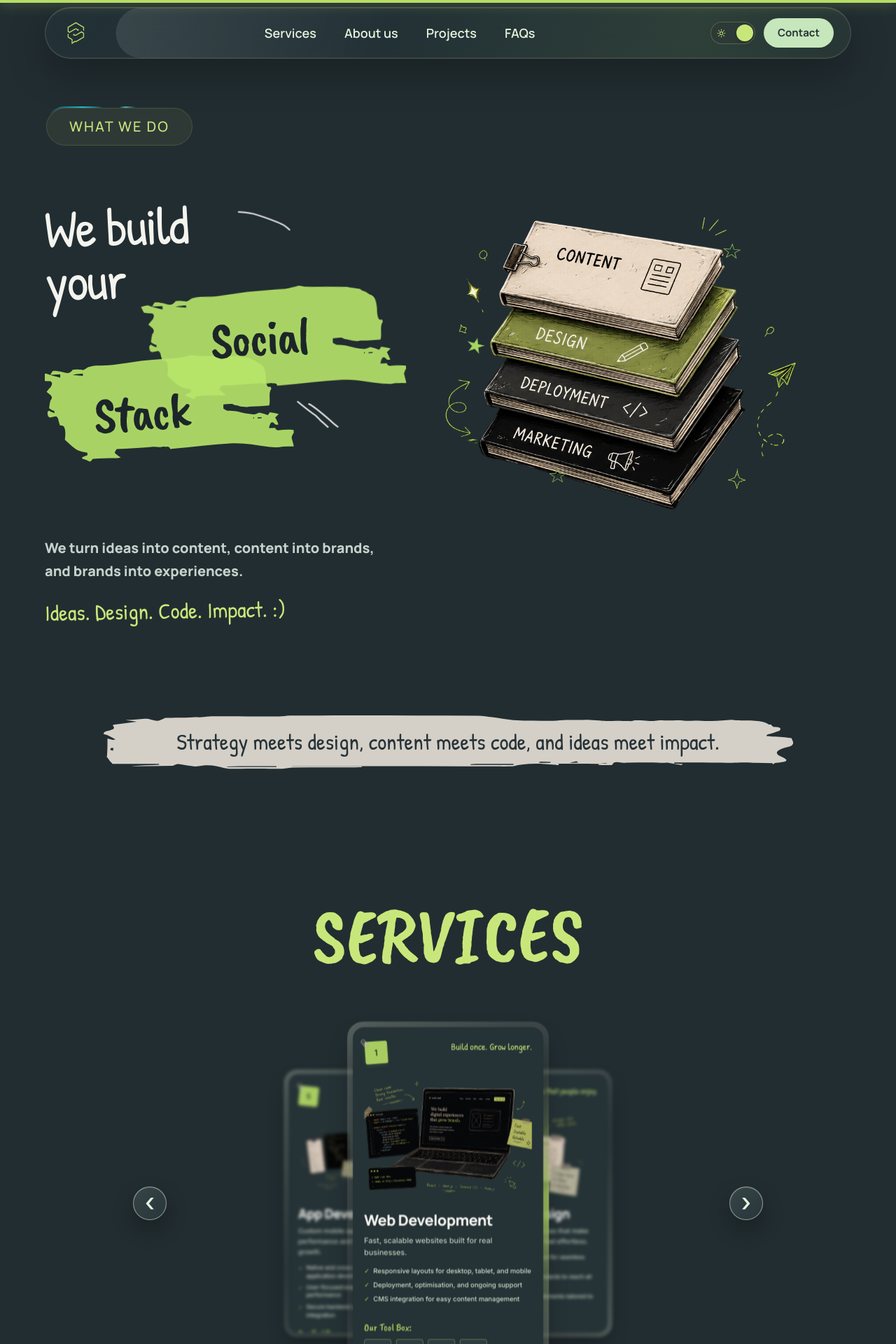
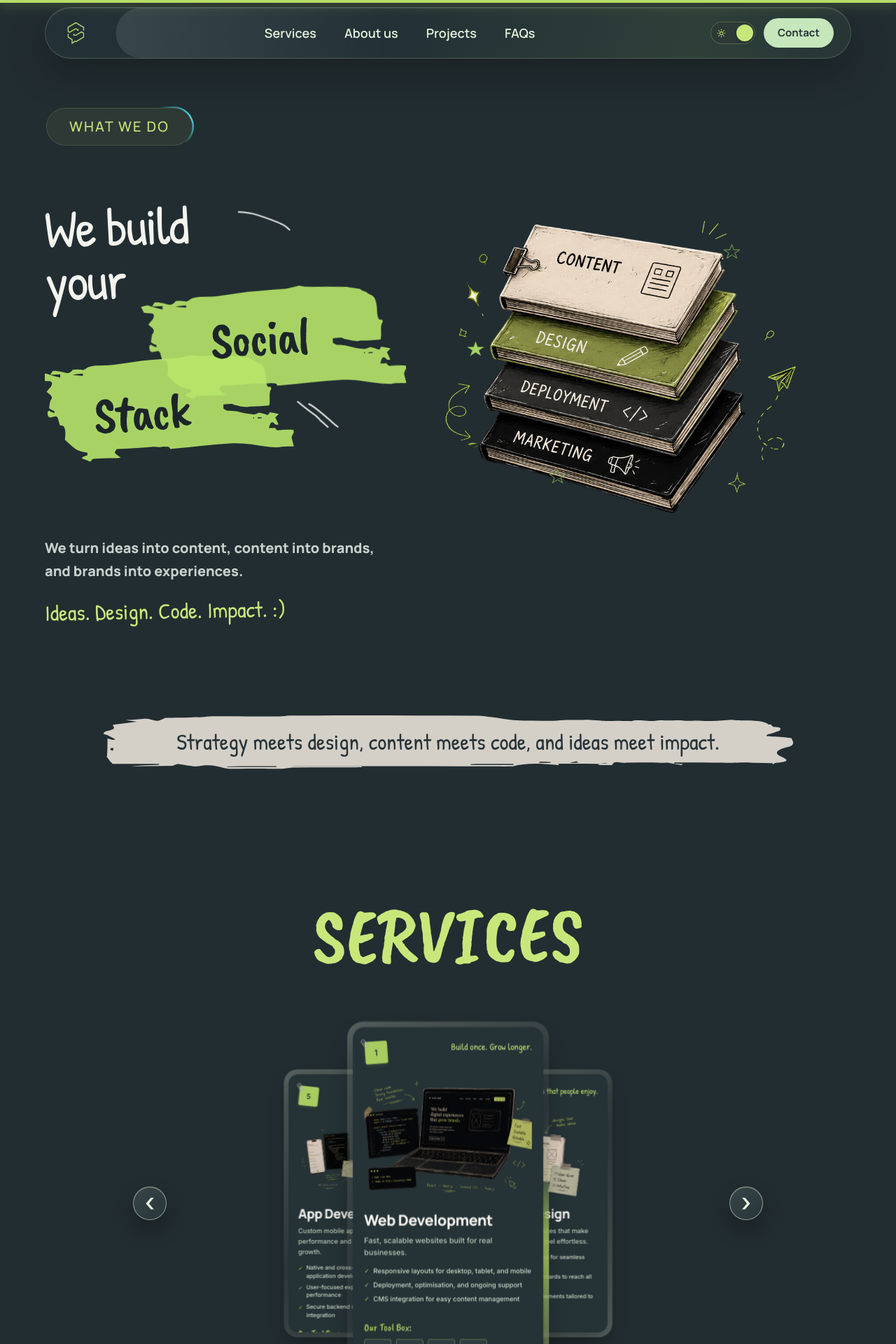
Before and after one commit to rayyanahmed25i3127/socialstack.devs, a React (Vite) app in the folder frontend/: page /services in a window 1280 px wide. Shown: the top 1920 px of the page at 70% size. Built offline with nearby package versions, Linux system fonts and the light colour scheme.

Commit message:
Optimize services page animations

```diff
--- a/frontend/src/app/pages/ServicesPage.tsx
+++ b/frontend/src/app/pages/ServicesPage.tsx
@@ -1,4 +1,4 @@
-import React, { useCallback, useEffect, useState, type CSSProperties } from "react";
+import React, { memo, useCallback, useEffect, useMemo, useState, type CSSProperties } from "react";
 import { motion } from "motion/react";
 
 import { Header } from "./Header";
@@ -128,6 +128,31 @@ const revealUp = {
   show: { opacity: 1, y: 0, filter: "blur(0px)", transition: revealTransition },
 };
 
+function useLowMotionMode() {
+  const [lowMotion, setLowMotion] = useState(false);
+
+  useEffect(() => {
+    const reducedMotion = window.matchMedia("(prefers-reduced-motion: reduce)");
+    const coarsePointer = window.matchMedia("(pointer: coarse)");
+    const lowCoreCount = typeof navigator.hardwareConcurrency === "number" && navigator.hardwareConcurrency <= 4;
+
+    const update = () => {
+      setLowMotion(reducedMotion.matches || coarsePointer.matches || lowCoreCount);
+    };
+
+    update();
+    reducedMotion.addEventListener?.("change", update);
+    coarsePointer.addEventListener?.("change", update);
+
+    return () => {
+      reducedMotion.removeEventListener?.("change", update);
+      coarsePointer.removeEventListener?.("change", update);
+    };
+  }, []);
+
+  return lowMotion;
+}
+
 function ServiceCardHoverStyles() {
   return (
     <style>
@@ -181,6 +206,22 @@ function ServiceCardHoverStyles() {
         .slice:active {
           scale: 0.98;
           filter: brightness(0.9);
+        }
+
+        @media (pointer: coarse), (prefers-reduced-motion: reduce) {
+          .services-page-shell * {
+            transition-duration: 220ms !important;
+            animation-duration: 0.001ms !important;
+            animation-iteration-count: 1 !important;
+          }
+          .services-glass-heavy {
+            backdrop-filter: blur(10px) saturate(135%) !important;
+            -webkit-backdrop-filter: blur(10px) saturate(135%) !important;
+          }
+          .services-card-shell {
+            backdrop-filter: blur(10px) !important;
+            -webkit-backdrop-filter: blur(10px) !important;
+          }
         }
       `}
     </style>
@@ -437,17 +478,19 @@ const CARD_VISUALS: Record<number, CardVisual> = {
 
 // ─── Illustration renderer (shared by collapsed + expanded states) ────────
 
-function IllustrationBox({
+const IllustrationBox = memo(function IllustrationBox({
   crop,
   src,
   alt,
   rounded = false,
+  priority = false,
   children,
 }: {
   crop: IllustrationCrop;
   src: string;
   alt: string;
   rounded?: boolean;
+  priority?: boolean;
   children?: React.ReactNode;
 }) {
   return (
@@ -466,6 +509,8 @@ function IllustrationBox({
           <img
             alt={alt}
             src={src}
+            loading={priority ? "eager" : "lazy"}
+            decoding="async"
             className="absolute max-w-none"
             style={{
               left: `${crop.inner.left}%`,
@@ -475,15 +520,15 @@ function IllustrationBox({
             }}
           />
         ) : (
-          <img alt={alt} src={src} className="absolute inset-0 w-full h-full object-cover" />
+          <img alt={alt} src={src} loading={priority ? "eager" : "lazy"} decoding="async" className="absolute inset-0 w-full h-full object-cover" />
         )}
       </div>
       {children}
     </div>
   );
-}
+});
 
-function ArrowOverlay({ arrow, color }: { arrow: ArrowDoodle; color: string }) {
+const ArrowOverlay = memo(function ArrowOverlay({ arrow, color }: { arrow: ArrowDoodle; color: string }) {
   return (
     <svg
       className="absolute pointer-events-none hidden lg:block"
@@ -495,26 +540,26 @@ function ArrowOverlay({ arrow, color }: { arrow: ArrowDoodle; color: string }) {
       <path d={arrow.path} stroke={color} strokeOpacity="0.8" strokeWidth="1.6" strokeLinecap="round" />
     </svg>
   );
-}
+});
 
-function FloatingStar({ style, delay = 0, filled = false, tk }: { style: React.CSSProperties; delay?: number; filled?: boolean; tk: Tokens }) {
+const FloatingStar = memo(function FloatingStar({ style, delay = 0, filled = false, tk, lowMotion = false }: { style: React.CSSProperties; delay?: number; filled?: boolean; tk: Tokens; lowMotion?: boolean }) {
   return (
     <motion.div
       className="absolute hidden sm:block"
       style={{ width: 27, height: 22, ...style }}
-      animate={{ y: [-5, 5, -5], rotate: [0, 15, 0, -15, 0] }}
-      transition={{ y: { duration: 3.5, repeat: Infinity, ease: "easeInOut", delay }, rotate: { duration: 5, repeat: Infinity, ease: "easeInOut", delay } }}
+      animate={lowMotion ? { y: 0, rotate: 0 } : { y: [-5, 5, -5], rotate: [0, 15, 0, -15, 0] }}
+      transition={lowMotion ? { duration: 0 } : { y: { duration: 3.5, repeat: Infinity, ease: "easeInOut", delay }, rotate: { duration: 5, repeat: Infinity, ease: "easeInOut", delay } }}
     >
       <svg className="block size-full" fill="none" viewBox="0 0 26.5 22.4017">
         <path d={svgPathsDark.p13e16b80} fill={filled ? tk.underline : "none"} stroke={tk.starStroke} />
       </svg>
     </motion.div>
   );
-}
+});
 
 // ─── Small shared pieces ────────────────────────────────────────────────────
 
-function NumberBadge({ number, rotation, tk }: { number: string; rotation: number; tk: Tokens }) {
+const NumberBadge = memo(function NumberBadge({ number, rotation, tk }: { number: string; rotation: number; tk: Tokens }) {
   return (
     <div className="flex items-center justify-center shrink-0 size-[44px] sm:size-[52px]">
       <div style={{ transform: `rotate(${rotation}deg)` }} className="relative">
@@ -536,15 +581,15 @@ function NumberBadge({ number, rotation, tk }: { number: string; rotation: numbe
       </div>
     </div>
   );
-}
+});
 
-function ToolPill({ img, alt, tk }: { img: string; alt: string; tk: Tokens }) {
+const ToolPill = memo(function ToolPill({ img, alt, tk }: { img: string; alt: string; tk: Tokens }) {
   return (
     <div className="relative rounded-[6px] shrink-0 size-[52px] sm:size-[58px] overflow-hidden bg-white/5" style={{ border: `1px solid ${tk.toolBorder}`, transition: TRANSITION_CSS }}>
-      <img alt={alt} className="absolute inset-0 w-full h-full object-contain p-2" src={img} />
+      <img alt={alt} loading="lazy" decoding="async" className="absolute inset-0 w-full h-full object-contain p-2" src={img} />
     </div>
   );
-}
+});
 
 // ─── 1. ServicesHero ────────────────────────────────────────────────────────
 // The headline block below is laid out as one fixed-aspect coordinate frame
@@ -552,7 +597,7 @@ function ToolPill({ img, alt, tk }: { img: string; alt: string; tk: Tokens }) {
 // by percentage, exactly as authored in Figma. This is why it now scales
 // correctly instead of the highlight shapes clipping the text.
 
-function ServicesHero({ isDark, tk }: { isDark: boolean; tk: Tokens }) {
+const ServicesHero = memo(function ServicesHero({ isDark, tk, lowMotion }: { isDark: boolean; tk: Tokens; lowMotion: boolean }) {
   const svgPaths = isDark ? svgPathsDark : svgPathsLight;
   const stackImg = isDark ? imgStackDark : imgStackLight;
   const badgeSpinPrimary = isDark ? "rgba(34,211,238,0.95)" : "rgba(39,51,56,0.95)";
@@ -579,8 +624,8 @@ function ServicesHero({ isDark, tk }: { isDark: boolean; tk: Tokens }) {
                 background:
                   `conic-gradient(from 0deg, transparent 0deg, transparent 64deg, ${badgeSpinPrimary} 82deg, transparent 104deg, transparent 360deg)`,
               }}
-              animate={{ rotate: 360 }}
-              transition={{ duration: 3.8, repeat: Infinity, ease: "linear" }}
+              animate={lowMotion ? { rotate: 0 } : { rotate: 360 }}
+              transition={lowMotion ? { duration: 0 } : { duration: 3.8, repeat: Infinity, ease: "linear" }}
             />
             <motion.span
               className="absolute inset-[-80%] rounded-full opacity-75"
@@ -588,8 +633,8 @@ function ServicesHero({ isDark, tk }: { isDark: boolean; tk: Tokens }) {
                 background:
                   `conic-gradient(from 180deg, transparent 0deg, transparent 64deg, ${badgeSpinSecondary} 82deg, transparent 104deg, transparent 360deg)`,
               }}
-              animate={{ rotate: 360 }}
-              transition={{ duration: 4.6, repeat: Infinity, ease: "linear" }}
+              animate={lowMotion ? { rotate: 180 } : { rotate: 360 }}
+              transition={lowMotion ? { duration: 0 } : { duration: 4.6, repeat: Infinity, ease: "linear" }}
             />
             <span
               className="relative z-10 inline-flex rounded-full px-8 py-3 border border-[rgba(196,240,107,0.15)] transition-all duration-300"
@@ -719,21 +764,21 @@ function ServicesHero({ isDark, tk }: { isDark: boolean; tk: Tokens }) {
       {/* Right: stack image */}
       <motion.div
         className="relative shrink-0 w-full max-w-[480px] lg:max-w-none lg:w-[46%] rounded-[32px] lg:rounded-[60px] overflow-hidden aspect-[4/3] lg:aspect-[8/7]"
-        animate={{ y: [0, -14, 0] }}
-        transition={{ duration: 5, repeat: Infinity, ease: "easeInOut" }}
+        animate={lowMotion ? { y: 0 } : { y: [0, -14, 0] }}
+        transition={lowMotion ? { duration: 0 } : { duration: 5, repeat: Infinity, ease: "easeInOut" }}
       >
-        <img alt="SocialStack portfolio stack" className="absolute inset-0 w-full h-full object-contain pointer-events-none" src={stackImg} />
-        <FloatingStar style={{ left: "8%", top: "42%" }} delay={0} filled tk={tk} />
-        <FloatingStar style={{ left: "30%", bottom: "14%" }} delay={1.2} tk={tk} />
-        <FloatingStar style={{ right: "18%", top: "12%" }} delay={0.6} tk={tk} />
+        <img alt="SocialStack portfolio stack" loading="eager" decoding="async" className="absolute inset-0 w-full h-full object-contain pointer-events-none" src={stackImg} />
+        <FloatingStar style={{ left: "8%", top: "42%" }} delay={0} filled tk={tk} lowMotion={lowMotion} />
+        <FloatingStar style={{ left: "30%", bottom: "14%" }} delay={1.2} tk={tk} lowMotion={lowMotion} />
+        <FloatingStar style={{ right: "18%", top: "12%" }} delay={0.6} tk={tk} lowMotion={lowMotion} />
       </motion.div>
     </motion.section>
   );
-}
+});
 
 // ─── 2. TaglineBanner ───────────────────────────────────────────────────────
 
-function TaglineBanner({ isDark, tk }: { isDark: boolean; tk: Tokens }) {
+const TaglineBanner = memo(function TaglineBanner({ isDark, tk }: { isDark: boolean; tk: Tokens }) {
   const svgPaths = isDark ? svgPathsDark : svgPathsLight;
   return (
     <motion.div
@@ -758,7 +803,7 @@ function TaglineBanner({ isDark, tk }: { isDark: boolean; tk: Tokens }) {
       </div>
     </motion.div>
   );
-}
+});
 
 // ─── 3. ServiceCard ─────────────────────────────────────────────────────────
 // Note: there is intentionally NO caption text, sticky note, or badge overlaid
@@ -767,20 +812,22 @@ function TaglineBanner({ isDark, tk }: { isDark: boolean; tk: Tokens }) {
 // adding our own text on top just duplicates/collides with it. Getting the
 // crop right (via IllustrationBox) is what makes the real artwork show correctly.
 
-function ServiceCard({
+const ServiceCard = memo(function ServiceCard({
   service,
   isDark,
   tk,
   active = false,
+  lowMotion = false,
 }: {
   service: ServiceItem;
   isDark: boolean;
   tk: Tokens;
   active?: boolean;
+  lowMotion?: boolean;
 }) {
   const thumb = isDark ? service.thumbDark : service.thumbLight;
   const visuals = CARD_VISUALS[service.id];
-  const cardStyle = {
+  const cardStyle = useMemo(() => ({
     backgroundColor: isDark ? tk.cardBg : "#eef3e2",
     transition: TRANSITION_CSS,
     boxShadow: active
@@ -790,18 +837,18 @@ function ServiceCard({
       : isDark
         ? "0 18px 46px rgba(0,0,0,0.28)"
         : "0 18px 46px rgba(63,79,74,0.16)",
-  } as CSSProperties;
+  } as CSSProperties), [active, isDark, tk.cardBg]);
   const glowColor = isDark ? "rgba(183,221,103,0.98)" : "rgba(47,79,55,0.98)";
   const glowSoft = isDark ? "rgba(183,221,103,0.28)" : "rgba(47,79,55,0.24)";
   const glassBorder = isDark ? "rgba(230,242,221,0.28)" : "rgba(255,255,255,0.62)";
 
   return (
     <article
-      className="relative h-full w-full overflow-hidden rounded-[34px] p-3 text-left shadow-2xl shadow-black/35 outline-none"
+      className="services-card-shell relative h-full w-full overflow-hidden rounded-[34px] p-3 text-left shadow-2xl shadow-black/35 outline-none"
       style={{
         background: `linear-gradient(135deg, ${glassBorder}, rgba(255,255,255,0.08), ${glassBorder})`,
-        backdropFilter: "blur(18px)",
-        WebkitBackdropFilter: "blur(18px)",
+        backdropFilter: lowMotion ? "blur(10px)" : "blur(18px)",
+        WebkitBackdropFilter: lowMotion ? "blur(10px)" : "blur(18px)",
       }}
     >
       {active && (
@@ -810,8 +857,8 @@ function ServiceCard({
           style={{
             background: `conic-gradient(from 0deg, transparent 0deg, transparent 58deg, ${glowSoft} 78deg, ${glowColor} 108deg, ${glowColor} 122deg, ${glowSoft} 148deg, transparent 172deg, transparent 360deg)`,
           }}
-          animate={{ rotate: 360 }}
-          transition={{ duration: 6.5, repeat: Infinity, ease: "linear" }}
+          animate={lowMotion ? { rotate: 0 } : { rotate: 360 }}
+          transition={lowMotion ? { duration: 0 } : { duration: 6.5, repeat: Infinity, ease: "linear" }}
         />
       )}
 
@@ -829,7 +876,7 @@ function ServiceCard({
         </div>
 
         <div className="relative mt-5">
-          <IllustrationBox crop={visuals.expandedCrop} src={thumb} alt={service.title} rounded />
+          <IllustrationBox crop={visuals.expandedCrop} src={thumb} alt={service.title} rounded priority={active} />
         </div>
 
         <div className="relative mt-6 flex min-h-0 flex-1 flex-col">
@@ -865,11 +912,11 @@ function ServiceCard({
       </div>
     </article>
   );
-}
+});
 
 // ─── 4. ServicesSection ─────────────────────────────────────────────────────
 
-function MobileServicesDeck({ isDark, tk, active, onActiveChange }: { isDark: boolean; tk: Tokens; active: number; onActiveChange: (index: number) => void }) {
+const MobileServicesDeck = memo(function MobileServicesDeck({ isDark, tk, active, onActiveChange, lowMotion }: { isDark: boolean; tk: Tokens; active: number; onActiveChange: (index: number) => void; lowMotion: boolean }) {
 
   return (
     <div className="flex flex-col gap-4 sm:hidden">
@@ -898,7 +945,7 @@ function MobileServicesDeck({ isDark, tk, active, onActiveChange }: { isDark: bo
             initial={{ opacity: 0, y: 24 }}
             whileInView={{ opacity: 1, y: 0 }}
             viewport={{ once: true, margin: "-40px" }}
-            transition={{ duration: 0.42, delay: index * 0.05, ease: [0.16, 1, 0.3, 1] }}
+            transition={{ duration: lowMotion ? 0.22 : 0.42, delay: lowMotion ? 0 : index * 0.05, ease: [0.16, 1, 0.3, 1] }}
           >
             <button
               type="button"
@@ -906,8 +953,8 @@ function MobileServicesDeck({ isDark, tk, active, onActiveChange }: { isDark: bo
               className="relative block w-full overflow-hidden rounded-[27px] px-4 py-4 text-left"
               style={{
                 background: isDark ? "rgba(37,50,54,0.92)" : "rgba(238,243,226,0.94)",
-                backdropFilter: "blur(18px)",
-                WebkitBackdropFilter: "blur(18px)",
+                backdropFilter: lowMotion ? "blur(10px)" : "blur(18px)",
+                WebkitBackdropFilter: lowMotion ? "blur(10px)" : "blur(18px)",
               }}
             >
               <div className="flex items-center gap-3">
@@ -924,7 +971,7 @@ function MobileServicesDeck({ isDark, tk, active, onActiveChange }: { isDark: bo
                   className="grid size-9 shrink-0 place-items-center rounded-full border text-2xl leading-none"
                   style={{ color: tk.limeAccent, borderColor: tk.toolBorder }}
                   animate={{ rotate: expanded ? 45 : 0 }}
-                  transition={{ duration: 0.28, ease: "easeOut" }}
+                  transition={{ duration: lowMotion ? 0.18 : 0.28, ease: "easeOut" }}
                 >
                   +
                 </motion.span>
@@ -934,11 +981,11 @@ function MobileServicesDeck({ isDark, tk, active, onActiveChange }: { isDark: bo
                 layout
                 initial={false}
                 animate={{ height: expanded ? "auto" : 0, opacity: expanded ? 1 : 0 }}
-                transition={{ duration: 0.38, ease: [0.16, 1, 0.3, 1] }}
+                transition={{ duration: lowMotion ? 0.24 : 0.38, ease: [0.16, 1, 0.3, 1] }}
                 className="overflow-hidden"
               >
                 <div className="pt-4">
-                  <IllustrationBox crop={visuals.expandedCrop} src={thumb} alt={service.title} rounded />
+                  <IllustrationBox crop={visuals.expandedCrop} src={thumb} alt={service.title} rounded priority={expanded} />
                   <p className="mt-4 font-['Inter',sans-serif] text-[14px] leading-relaxed" style={{ color: tk.descriptionText }}>
                     {service.description}
                   </p>
@@ -965,9 +1012,9 @@ function MobileServicesDeck({ isDark, tk, active, onActiveChange }: { isDark: bo
       })}
     </div>
   );
-}
+});
 
-function ServicesSection({ isDark, tk }: { isDark: boolean; tk: Tokens }) {
+const ServicesSection = memo(function ServicesSection({ isDark, tk, lowMotion }: { isDark: boolean; tk: Tokens; lowMotion: boolean }) {
   const [active, setActive] = useState(getServiceIndexFromHash);
   const [hovered, setHovered] = useState<number | null>(null);
   const total = SERVICES.length;
@@ -990,7 +1037,7 @@ function ServicesSection({ isDark, tk }: { isDark: boolean; tk: Tokens }) {
     [total]
   );
 
-  const arrowStyle = {
+  const arrowStyle = useMemo(() => ({
     borderColor: isDark ? "rgba(230,242,221,0.52)" : "rgba(39,51,56,0.5)",
     color: isDark ? "#e6f2dd" : "#273338",
     background: isDark
@@ -999,11 +1046,11 @@ function ServicesSection({ isDark, tk }: { isDark: boolean; tk: Tokens }) {
     boxShadow: isDark
       ? "0 14px 30px rgba(0,0,0,0.28), inset 0 1px 0 rgba(255,255,255,0.14)"
       : "0 14px 30px rgba(63,79,74,0.14), inset 0 1px 0 rgba(255,255,255,0.72)",
-    backdropFilter: "blur(18px) saturate(160%)",
-    WebkitBackdropFilter: "blur(18px) saturate(160%)",
-  } as CSSProperties;
+    backdropFilter: lowMotion ? "blur(10px) saturate(135%)" : "blur(18px) saturate(160%)",
+    WebkitBackdropFilter: lowMotion ? "blur(10px) saturate(135%)" : "blur(18px) saturate(160%)",
+  } as CSSProperties), [isDark, lowMotion]);
 
-  const arrowButton = (dir: number, label: string, symbol: string, side: "left" | "right") => (
+  const arrowButton = useCallback((dir: number, label: string, symbol: string, side: "left" | "right") => (
     <motion.button
       type="button"
       aria-label={label}
@@ -1012,13 +1059,13 @@ function ServicesSection({ isDark, tk }: { isDark: boolean; tk: Tokens }) {
         side === "left" ? "left-4 lg:left-10" : "right-4 lg:right-10"
       }`}
       style={arrowStyle}
-      whileHover={{ scale: 1.15 }}
+      whileHover={lowMotion ? { scale: 1.04 } : { scale: 1.15 }}
       whileTap={{ scale: 0.96 }}
-      transition={{ duration: 0.22, ease: "easeOut" }}
+      transition={{ duration: lowMotion ? 0.16 : 0.22, ease: "easeOut" }}
     >
       <span className="-mt-1">{symbol}</span>
     </motion.button>
-  );
+  ), [arrowStyle, go, lowMotion]);
 
   return (
     <section
@@ -1033,7 +1080,7 @@ function ServicesSection({ isDark, tk }: { isDark: boolean; tk: Tokens }) {
         SERVICES
       </h2>
 
-      <MobileServicesDeck isDark={isDark} tk={tk} active={active} onActiveChange={setActive} />
+      <MobileServicesDeck isDark={isDark} tk={tk} active={active} onActiveChange={setActive} lowMotion={lowMotion} />
 
       <div className="relative mx-auto hidden h-[590px] w-full max-w-[980px] sm:block">
         {arrowButton(-1, "Previous service", "‹", "left")}
@@ -1059,12 +1106,12 @@ function ServicesSection({ isDark, tk }: { isDark: boolean; tk: Tokens }) {
                 transformStyle: "preserve-3d",
               }}
               onMouseEnter={() => {
-                setHovered(index);
+                setHovered((value) => (value === index ? value : index));
               }}
               onFocus={() => {
-                setHovered(index);
+                setHovered((value) => (value === index ? value : index));
               }}
-              onBlur={() => setHovered(null)}
+              onBlur={() => setHovered((value) => (value === null ? value : null))}
               initial={false}
               animate={{
                 x: `calc(-50% + ${offset * 137}px)`,
@@ -1073,12 +1120,12 @@ function ServicesSection({ isDark, tk }: { isDark: boolean; tk: Tokens }) {
                 height: isActive ? 775 : 660,
                 scale: isActive ? 0.67 : 0.58,
                 opacity: visible ? 1 : 0,
-                filter: visible ? (isActive ? "blur(0px)" : "blur(4px)") : "blur(8px)",
+                filter: visible ? (isActive || lowMotion ? "blur(0px)" : "blur(4px)") : lowMotion ? "blur(0px)" : "blur(8px)",
                 rotateY: isActive ? 0 : offset < 0 ? 8 : -8,
               }}
-              transition={{ duration: 0.78, ease: [0.16, 1, 0.3, 1] }}
+              transition={{ duration: lowMotion ? 0.36 : 0.78, ease: [0.16, 1, 0.3, 1] }}
             >
-              <ServiceCard service={service} isDark={isDark} tk={tk} active={isActive} />
+              <ServiceCard service={service} isDark={isDark} tk={tk} active={isActive} lowMotion={lowMotion} />
             </motion.button>
           );
         })}
@@ -1102,15 +1149,15 @@ function ServicesSection({ isDark, tk }: { isDark: boolean; tk: Tokens }) {
       </div>
     </section>
   );
-}
+});
 
 // ─── 5. PricingCTA ──────────────────────────────────────────────────────────
 
-function PricingCTA({ isDark, tk }: { isDark: boolean; tk: Tokens }) {
-  const sliceStyle = {
+const PricingCTA = memo(function PricingCTA({ isDark, tk, lowMotion }: { isDark: boolean; tk: Tokens; lowMotion: boolean }) {
+  const sliceStyle = useMemo(() => ({
     "--c1": tk.ctaButtonText,
     "--c2": tk.ctaButtonBg,
-  } as CSSProperties;
+  } as CSSProperties), [tk.ctaButtonBg, tk.ctaButtonText]);
   const panelBg = isDark ? "rgba(37,50,54,0.62)" : "rgba(244,238,227,0.42)";
   const panelBorder = isDark ? "rgba(200,231,123,0.24)" : "rgba(39,51,56,0.22)";
   const divider = isDark ? "rgba(230,242,221,0.18)" : "rgba(39,51,56,0.18)";
@@ -1130,8 +1177,8 @@ function PricingCTA({ isDark, tk }: { isDark: boolean; tk: Tokens }) {
           background: `linear-gradient(135deg, ${panelBg}, ${isDark ? "rgba(34,45,49,0.34)" : "rgba(230,242,221,0.5)"})`,
           borderColor: panelBorder,
           boxShadow: isDark ? "0 28px 80px rgba(0,0,0,0.26)" : "0 24px 70px rgba(39,51,56,0.12)",
-          backdropFilter: "blur(18px)",
-          WebkitBackdropFilter: "blur(18px)",
+          backdropFilter: lowMotion ? "blur(10px)" : "blur(18px)",
+          WebkitBackdropFilter: lowMotion ? "blur(10px)" : "blur(18px)",
         }}
       >
         <div
@@ -1184,25 +1231,26 @@ function PricingCTA({ isDark, tk }: { isDark: boolean; tk: Tokens }) {
       </div>
     </motion.section>
   );
-}
+});
 
 // ─── Root page ──────────────────────────────────────────────────────────────
 
 export default function ServicesPage() {
   const [theme, setTheme] = usePersistentTheme();
+  const lowMotion = useLowMotionMode();
   const isDark = theme === "dark";
-  const tk = isDark ? DARK : LIGHT;
+  const tk = useMemo(() => (isDark ? DARK : LIGHT), [isDark]);
 
   return (
-    <div className="min-h-screen w-full overflow-x-hidden" style={{ backgroundColor: tk.pageBg, transition: "background-color 0.4s ease" }}>
+    <div className="services-page-shell min-h-screen w-full overflow-x-hidden" style={{ backgroundColor: tk.pageBg, transition: "background-color 0.4s ease" }}>
       <ServiceCardHoverStyles />
       <Header theme={theme} onThemeChange={setTheme} />
 
       <main className="w-full max-w-[1360px] mx-auto px-4 sm:px-8 lg:px-12 xl:px-16 pt-8 sm:pt-14 flex flex-col gap-14 sm:gap-20">
-        <ServicesHero isDark={isDark} tk={tk} />
+        <ServicesHero isDark={isDark} tk={tk} lowMotion={lowMotion} />
         <TaglineBanner isDark={isDark} tk={tk} />
-        <ServicesSection isDark={isDark} tk={tk} />
-        <PricingCTA isDark={isDark} tk={tk} />
+        <ServicesSection isDark={isDark} tk={tk} lowMotion={lowMotion} />
+        <PricingCTA isDark={isDark} tk={tk} lowMotion={lowMotion} />
       </main>
 
       <Footer theme={theme} />
```
